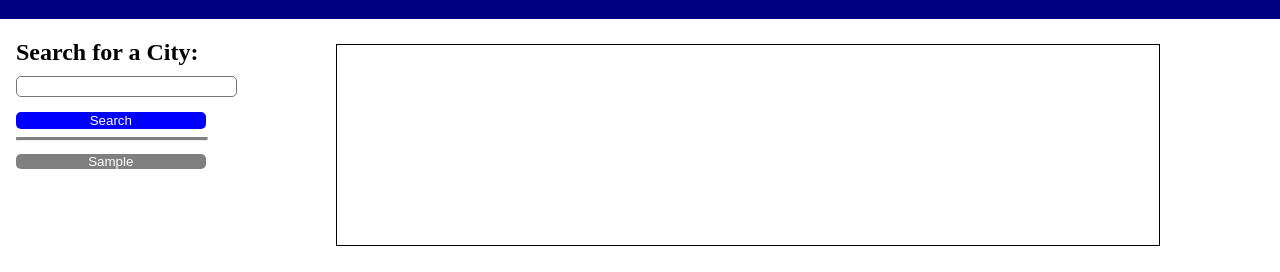
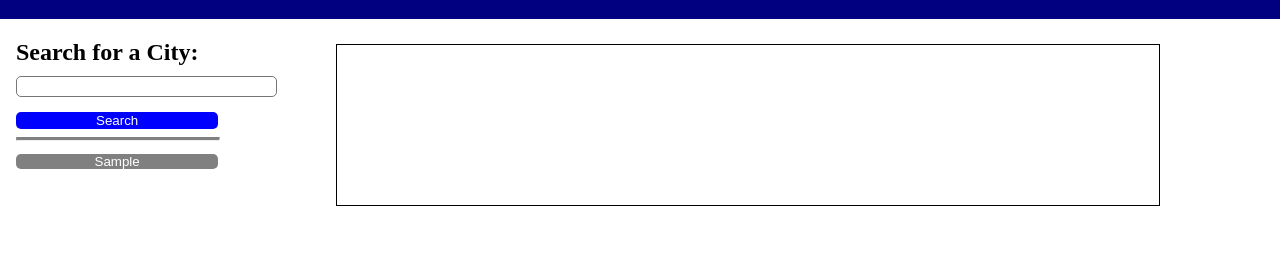
Before and after one commit to mikebashford/weather-dashboard, a plain HTML site: page index.html in a window 1280 px wide. Both pictures are taken after typing "Sample" into the empty fields and a click on the button "Search". Shown: the part 61-333 px from the top of the page. Drawn offline with nearby package versions, Linux system fonts and the light colour scheme; no server answers.

Commit message:
Adjustments to elements to give space on page evenly

```diff
--- a/assets/css/style.css
+++ b/assets/css/style.css
@@ -45,7 +45,7 @@ body
 
 .search-btn
 {
-  width: 75%;
+  width: 80%;
   color: white;
   background-color: blue;
   border-radius: 5px;
@@ -66,7 +66,7 @@ body
   margin-top: 2%;
   left: 20rem;
   width: 65%;
-  height: 25vh;
+  height: 20vh;
 }
 
 .main-column
@@ -89,7 +89,7 @@ body
 {
   position: absolute;
   left: 20rem;
-  top: 16rem;
+  top: 18rem;
   width: 80%;
 }
 
@@ -112,7 +112,7 @@ body
   visibility: hidden;
   text-align: center;
   font-size: 12px;
-  height: 25vh;
+  height: 20vh;
   box-shadow: 0 4px 8px 0 rgba(0, 0, 0, .3);
   border-radius: 5px;
   background-color: navy;
@@ -121,14 +121,14 @@ body
 
 .card0 p, .card1 p, .card2 p, .card3 p, .card4 p{
   margin: 10px;
-  font-size: 12px;
+  font-size: 16px;
 }
 
 .saved-city
 {
   padding: 0;
   margin-top: 5px;
-  width: 75%;
+  width: 80%;
   color: white;
   background-color: gray;
   border-radius: 5px;
@@ -145,7 +145,7 @@ hr.rounded
 {
   margin-left: 0;
   padding: 0;
-  width: 75%;
+  width: 80%;
   border-top: 3px solid grey;
   border-radius: 1px;
 }
--- a/index.html
+++ b/index.html
@@ -14,7 +14,7 @@
     <div class="weather-content">
       <div class="search-bar">
         <h2>Search for a City:</h2>
-        <textarea name="search" id="city" cols="25" rows="1" placeholder="Enter City Name"></textarea>
+        <textarea name="search" id="city" cols="30" rows="1" placeholder="Enter City Name"></textarea>
         <button class="search-btn">Search</button>
       </div>
       <div class="weather-info">
```
